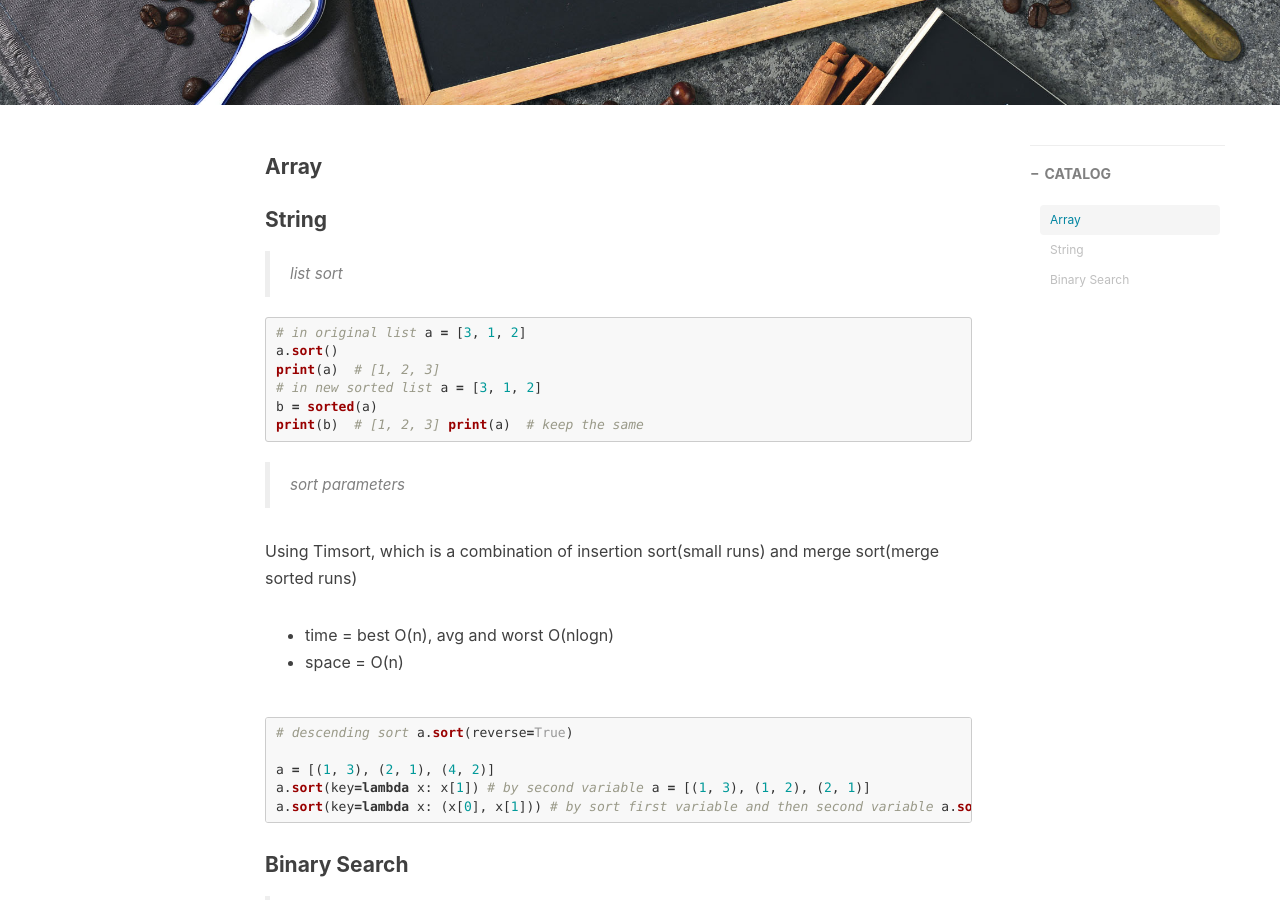
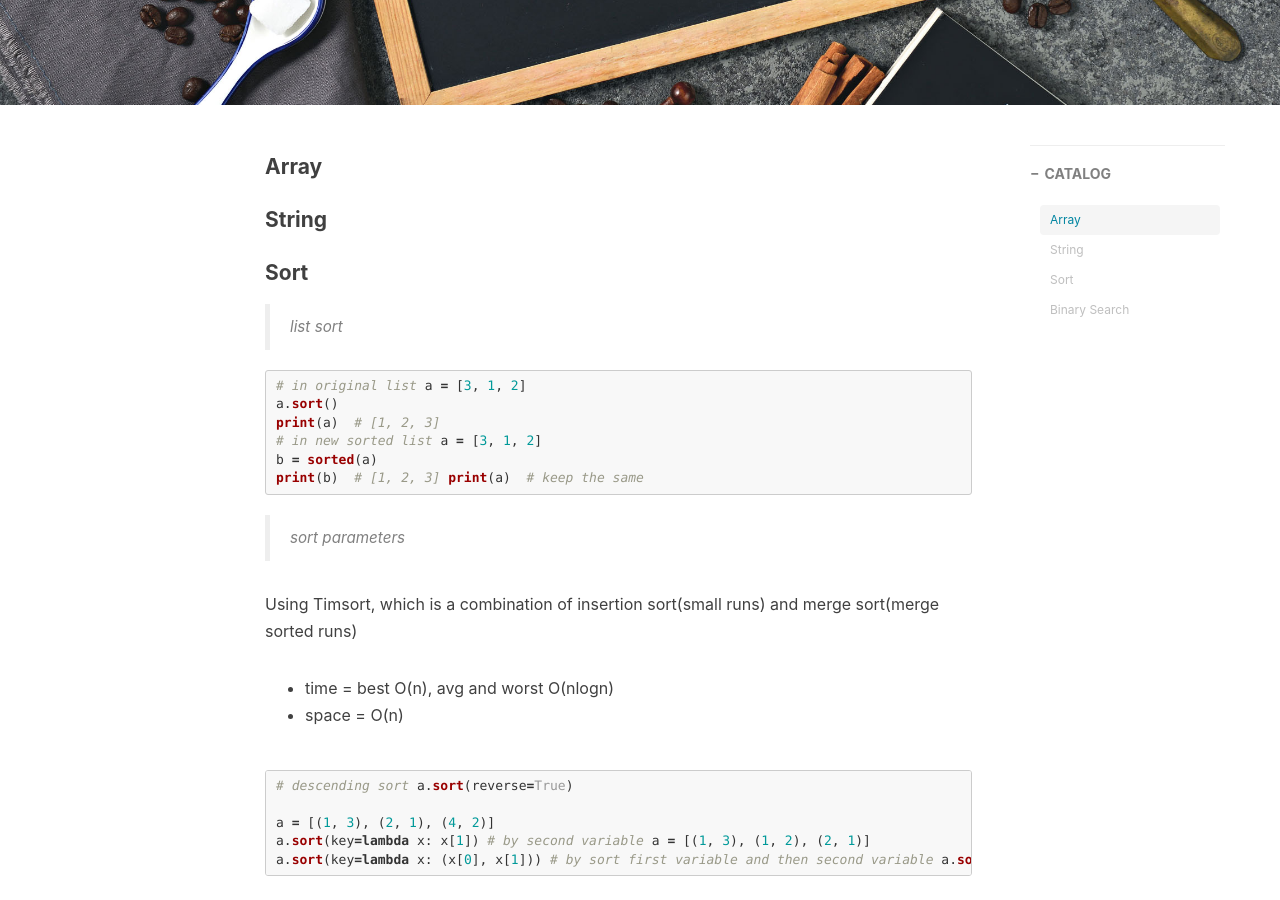
Before and after one commit to ly16/ly16.github.io, a Jekyll site: the page built from _posts/2026-04-25-leetcode-python-general.md, in a window 1280 px wide and 900 px high, scrolled down 418 px. Built offline with Jekyll 4.4.1, drawn with Linux system fonts in a browser that asks for light colours; nearby versions of some CDN libraries; comment, search, counter and statistics services are not loaded.

Commit message:
Update 2026-04-25-leetcode-python-general.md

```diff
--- a/_posts/2026-04-25-leetcode-python-general.md
+++ b/_posts/2026-04-25-leetcode-python-general.md
@@ -13,6 +13,7 @@ tags:
 
 #### Array
 #### String
+#### Sort
 
 > list sort
 
```
